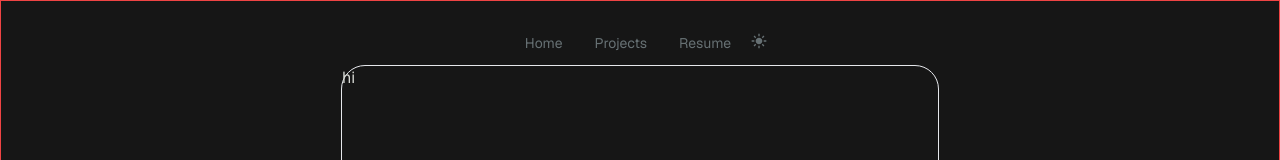
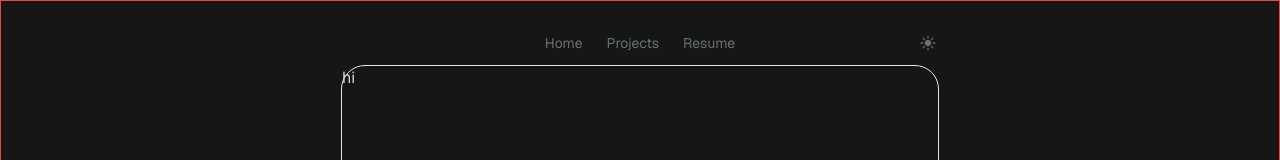
Before and after one commit to danielbuva/dani-portfolio, a Next.js app: page / in a window 1280 px wide. Shown: the top 160 px of the page. Built offline with nearby package versions, Linux system fonts and the light colour scheme.

Commit message:
style: move theme toggler to the right

```diff
--- a/src/app/components/ThemeToggler.tsx
+++ b/src/app/components/ThemeToggler.tsx
@@ -7,7 +7,7 @@ export default function ThemeToggler() {
   const { toggleMode, theme } = useTheme();
 
   return (
-    <button onClick={toggleMode}>
+    <button onClick={toggleMode} className="absolute right-0 px-1 pt-[2px]">
       <LightDarkSVG dark={theme === "dark"} />
     </button>
   );
--- a/src/app/page.tsx
+++ b/src/app/page.tsx
@@ -4,7 +4,8 @@ import ThemeToggler from "./components/ThemeToggler";
 export default function HomePage() {
   return (
     <main className="bg-gradient flex min-h-screen flex-col items-center border border-red-500">
-      <div className="container flex h-10 items-start justify-center gap-2 py-8 text-sm text-[#c7dde375]">
+      <div className="container relative flex h-10 w-[600px] justify-center py-8 text-sm text-[#c7dde375]">
+        <div>
           <Link id="nav" href="/" className="h-8 px-3 hover:text-[#c7dde3]">
             Home
           </Link>
@@ -15,9 +16,14 @@ export default function HomePage() {
           >
             Projects
           </Link>
-        <Link id="nav" href="/resume" className="h-8 px-3 hover:text-[#c7dde3]">
+          <Link
+            id="nav"
+            href="/resume"
+            className="h-8 px-3 hover:text-[#c7dde3]"
+          >
             Resume
           </Link>
+        </div>
         <ThemeToggler />
       </div>
       <div className="w-[598px] flex-grow rounded-3xl border">hi</div>
```
Lines whose indentation alone changed are shown as unchanged.
